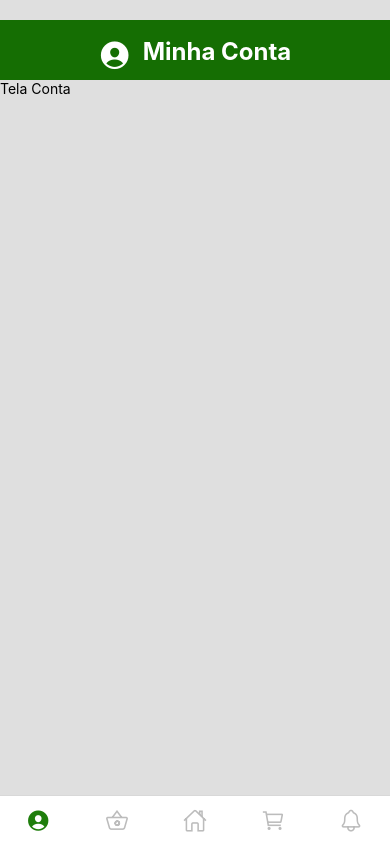
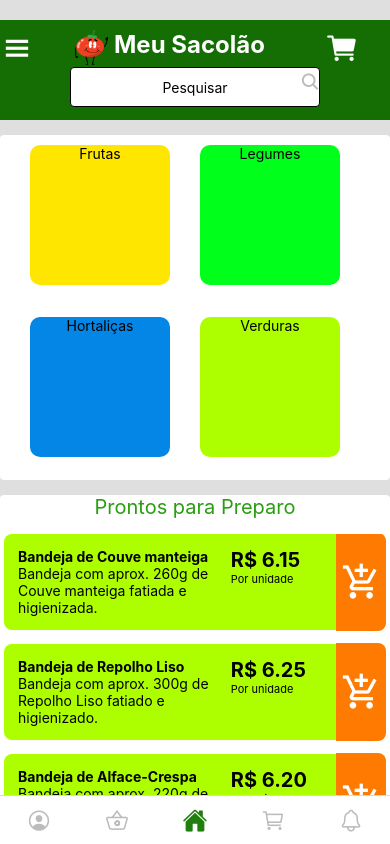
Before and after one commit to Raianwz/MeuSCAPP, a React Native app: screen /Menu in a window 390 px wide. Built offline with nearby package versions, Linux system fonts and the light colour scheme.

Commit message:
Ajustando tele inicial após login

```diff
--- a/src/routes/TabsMenu/index.js
+++ b/src/routes/TabsMenu/index.js
@@ -11,7 +11,7 @@ const Tab = createBottomTabNavigator();
 
 export default function TabHome() {
     return (
-        <Tab.Navigator>
+        <Tab.Navigator initialRouteName='Home'>
             <Tab.Screen
                 name="Conta"
                 component={Conta}
```
